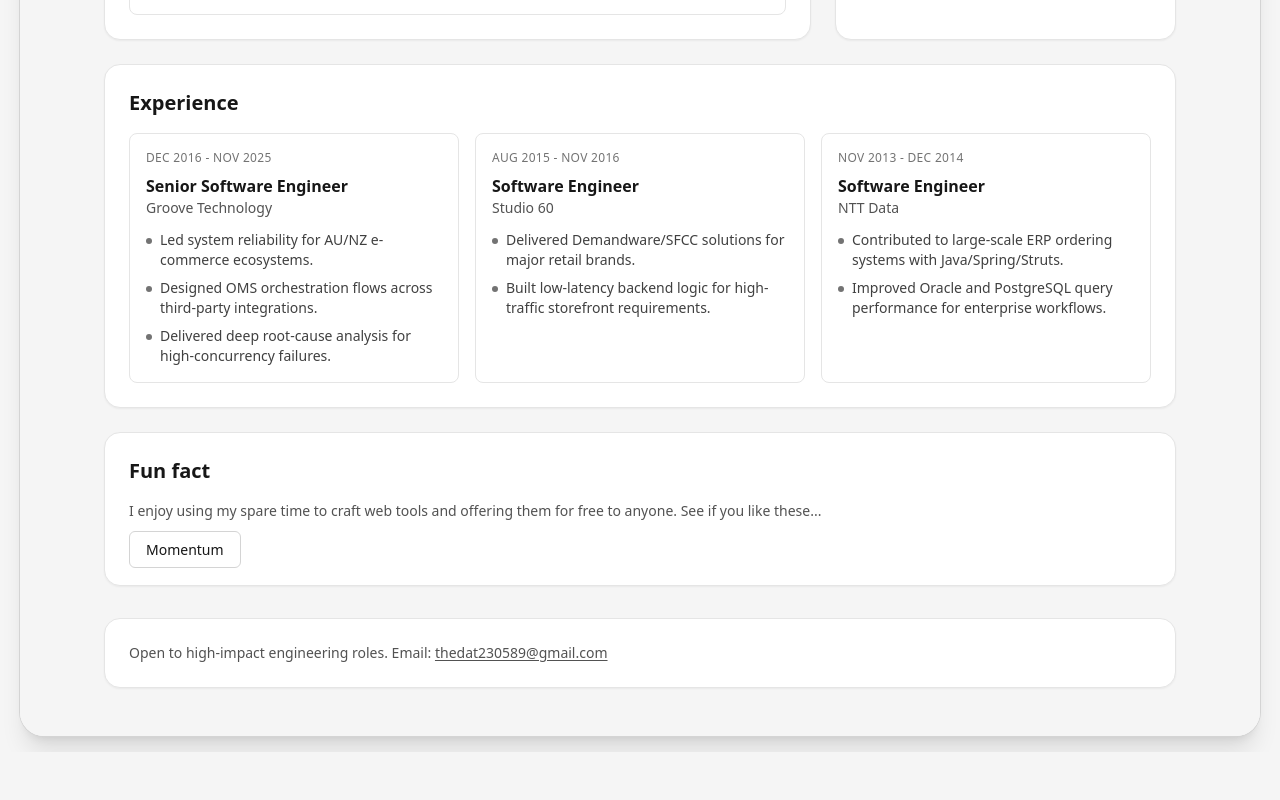
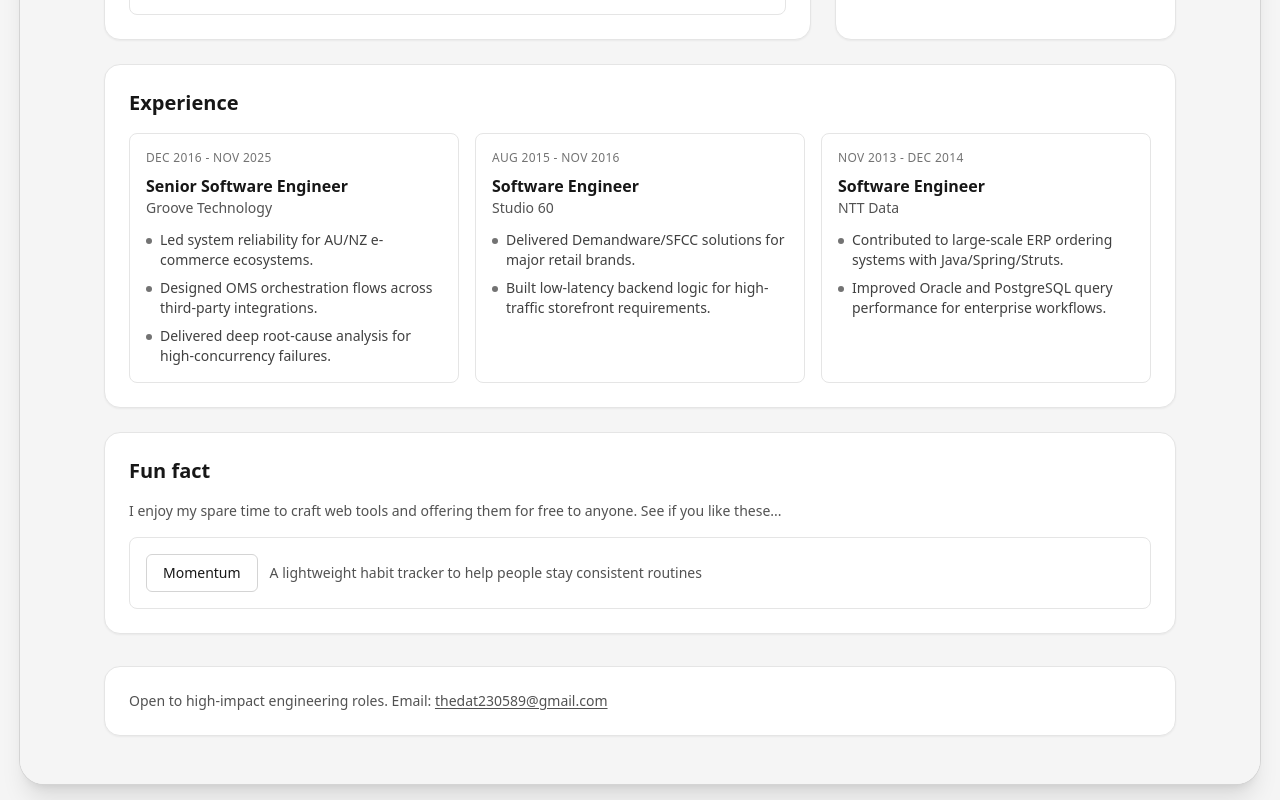
Before and after one commit to decomle/momentum, a React (Vite) app in the folder frontend/momentum-pwa/: page /author in a window 1280 px wide. Shown: the part 1066-1866 px from the top of the page. Before the commit the page ends 1818 px from the top, so only its background shows below. Built offline with nearby package versions, Linux system fonts and the light colour scheme; no server answers.

Commit message:
author page completed

```diff
--- a/frontend/momentum-pwa/src/pages/AuthorPage.tsx
+++ b/frontend/momentum-pwa/src/pages/AuthorPage.tsx
@@ -188,13 +188,22 @@ export default function AuthorPage() {
               <h2 className="text-xl font-semibold">Fun fact</h2>
               <div className="mt-4 grid gap-4">
                 <p className="text-sm text-neutral-600">
-                  I enjoy using my spare time to craft web tools and offering them for free to anyone. See if you like these...
+                  I enjoy my spare time to craft web tools and offering them for free to anyone. See if you like these...
                 </p>
-                <div className="lg:col-span-2">
-                  <Link to="/" className="rounded-md border border-neutral-300 px-4 py-2 text-sm font-medium hover:bg-neutral-100">
-                    Momentum
-                  </Link>
+                <div className="rounded-lg border border-neutral-200 p-4">
+                  <div className="flex flex-col gap-3 sm:flex-row sm:items-center">
+                    <Link
+                      to="/"
+                      className="inline-flex w-fit shrink-0 rounded-md border border-neutral-300 px-4 py-2 text-sm font-medium hover:bg-neutral-100"
+                    >
+                      Momentum
+                    </Link>
+                    <p className="text-sm text-neutral-600">
+                      A lightweight habit tracker to help people stay consistent routines
+                    </p>
+                  </div>
                 </div>
+
               </div>
             </section>
         </main>
```
